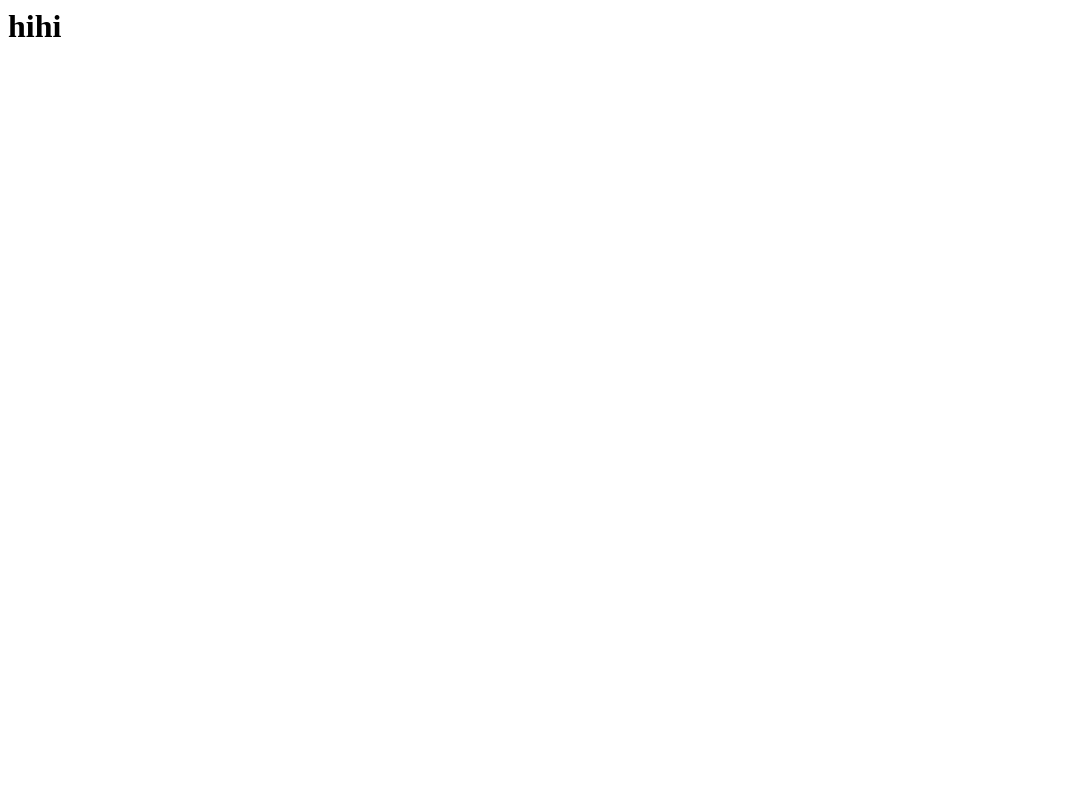
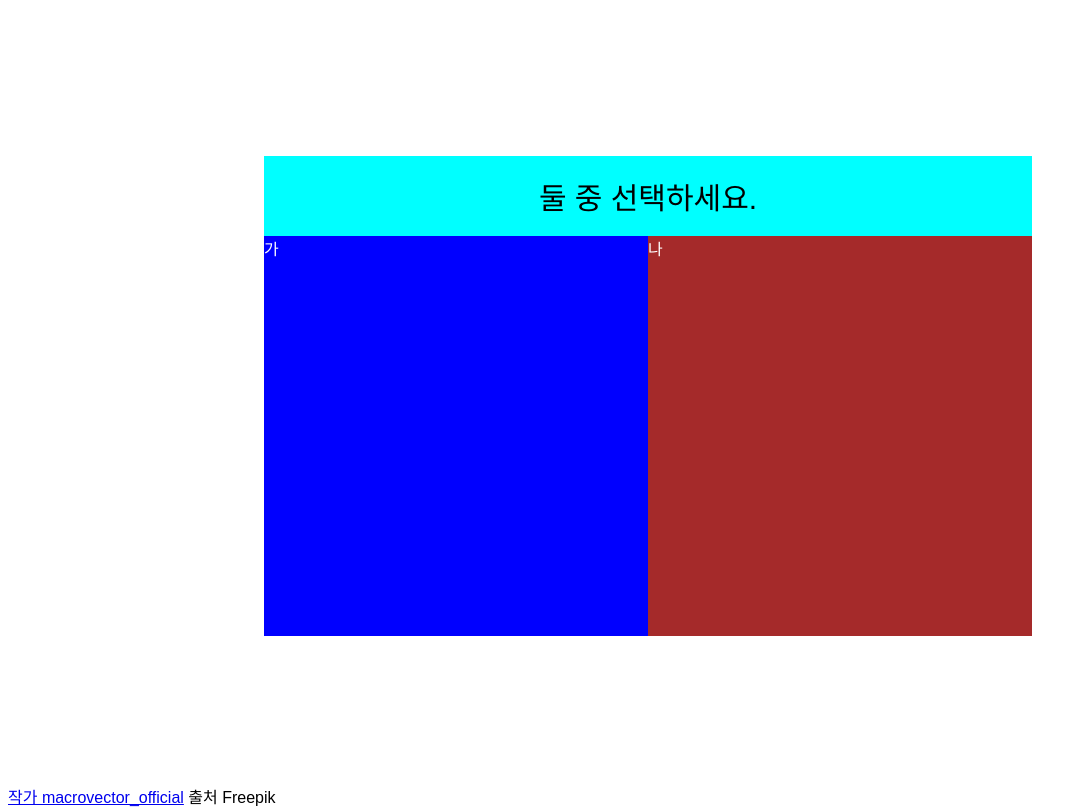
Before and after one commit to breaddk/dreamClass, a plain HTML site: page index.html in a window 1280 px wide. Shown: the whole page, without its empty margins (0-1087 px from the left). Drawn offline with nearby package versions, Linux system fonts and the light colour scheme; a web font is replaced by a local one.

Commit message:
테스트만들기

```diff
--- a/index.html
+++ b/index.html
@@ -1,3 +1,172 @@
+<!DOCTYPE html>
 <html>
-    <h1> hihi
+    <head>
+        <meta charset="utf-8">
+        <!-- jquery cdn -->
+	    <script src="https://code.jquery.com/jquery-3.3.1.slim.min.js" integrity="sha256-3edrmyuQ0w65f8gfBsqowzjJe2iM6n0nKciPUp8y+7E=" crossorigin="anonymous"></script>
+        <link rel="preconnect" href="https://fonts.googleapis.com">
+        <link rel="preconnect" href="https://fonts.gstatic.com" crossorigin>
+        <link href="https://fonts.googleapis.com/css2?family=Dongle&family=East+Sea+Dokdo&display=swap" rel="stylesheet">
+    </head>
+    <body>
+        <div id="main-contents">
+            <div id="content-head">
+                <span class="title">
+                    둘 중 선택하세요.
+                </span>
+            </div>
+            <div id="image-content">
+                <div id="left">
+                    <div id="left-content"></div>
+                </div>
+                <div id="right">
+                    <div id="right-content"></div>
+                </div>
+            </div>
+            <div id="result-content">
+            </div>
+        </div>
+        <div> <a href="https://kr.freepik.com/free-vector/istj-mbti-type-isometric-composition-with-geometric-figures-and-female-character-writing-on-tablet-on-grey-background-vector-illustration_70828739.htm#query=mbti&position=26&from_view=keyword&track=sph&uuid=47ced9e0-dbc9-44c7-a710-a8c76945b274">작가 macrovector_official</a> 출처 Freepik </div>
+    </body>
 </html>
+<script>
+
+    const leftDiv = document.getElementById("left");
+    const rightDiv = document.getElementById("right");
+
+    const leftContent = document.getElementById("left-content");
+    const rightContent = document.getElementById("right-content");
+
+
+    const question = [
+        [ "가", "나" ],
+        [ "다", "라" ],
+        [ "마", "바" ]
+    ];
+    const answer = [];
+    let pointer = 0;
+
+
+    const contentWriter = {
+        reWrite : (pointer) => {
+            if (pointer == 2) {
+                showResult();
+                return;
+            }
+            leftContent.innerText =  question[pointer][0];
+            rightContent.innerText = question[pointer][1];
+        }
+    }
+
+    const showResult = () => {
+        const isfp = ["가", "다", "마"];
+        const esfj = ["가", "다", "바"];
+        const resultJoin = answer.join("");
+        let imageUrl;
+        switch (resultJoin) {
+            case isfp.join(""):
+                imageUrl = "./image/isfp.png";
+                break;
+            case esfj.join(""):
+                imageUrl = "./image/esfj.png";
+                break;
+            default:
+                imageUrl = "./image/istj.png";
+
+        }
+
+        $("#image-content").hide();
+        $("#result-content").show();
+        const styleObj = {
+            "background": `url(${imageUrl}) no-repeat`,
+            "background-size": "contain"
+        }
+        $("#result-content").css(styleObj);
+    }
+
+
+    const clickEvent = {
+        choose: (index) => {
+            alert(index + '번째 질문을 클릭했습니다.');
+        }
+    }
+
+    leftDiv.addEventListener("click", () => {
+        clickEvent.choose(pointer);
+        answer.push(question[pointer][0]);
+        contentWriter.reWrite(pointer);
+        pointer ++;
+    })
+
+
+    rightDiv.addEventListener("click", () => {
+        clickEvent.choose(pointer);
+        answer.push(question[pointer][1]);
+        contentWriter.reWrite(pointer);
+        pointer ++;
+    })
+
+    window.onload = () => {
+        contentWriter.reWrite(pointer);
+        $("#result-content").hide();
+    }
+
+</script>
+<style>
+    html {
+        width: 100%;
+        height: 100%;
+        font-family: 'Dongle', sans-serif;
+        font-family: 'East Sea Dokdo', sans-serif;
+    }
+    body {
+        display: flex;
+        width: 100%;
+        height: 100%;
+        flex-direction: column;
+    }
+    #main-contents {
+        width: 60%;
+        height: 60%;
+        margin: auto;
+        background-color: aqua;
+        display: flex;
+        flex-direction: column;
+    }
+    #main-contents > #content-head {
+        width: 100%;
+        height: 20%;
+        display: flex;
+    }
+    #content-head > .title {
+        margin: auto;
+        font-size: 30px;
+    }
+    #image-content {
+        display: flex;
+        flex: auto
+    }
+    #left {
+        width: 50%;
+        height: 400px;
+        background-color: blue;
+        margin: auto;
+    }
+
+    #left > div , #right > div {
+        color: white;
+        margin: auto;
+    }
+
+    #right {
+        width: 50%;
+        height: 400px;
+        background-color: brown;
+        margin: auto;
+    }
+
+    #result-content {
+        width: 100%;
+        height: 100%;
+    }
+</style>
```
Also changed, not shown: image/esfj.png (added), image/esfp.png (added), image/estj.png (added), image/isfj.png (added), image/isfp.png (added), image/istj.png (added), script/image.js (added).
